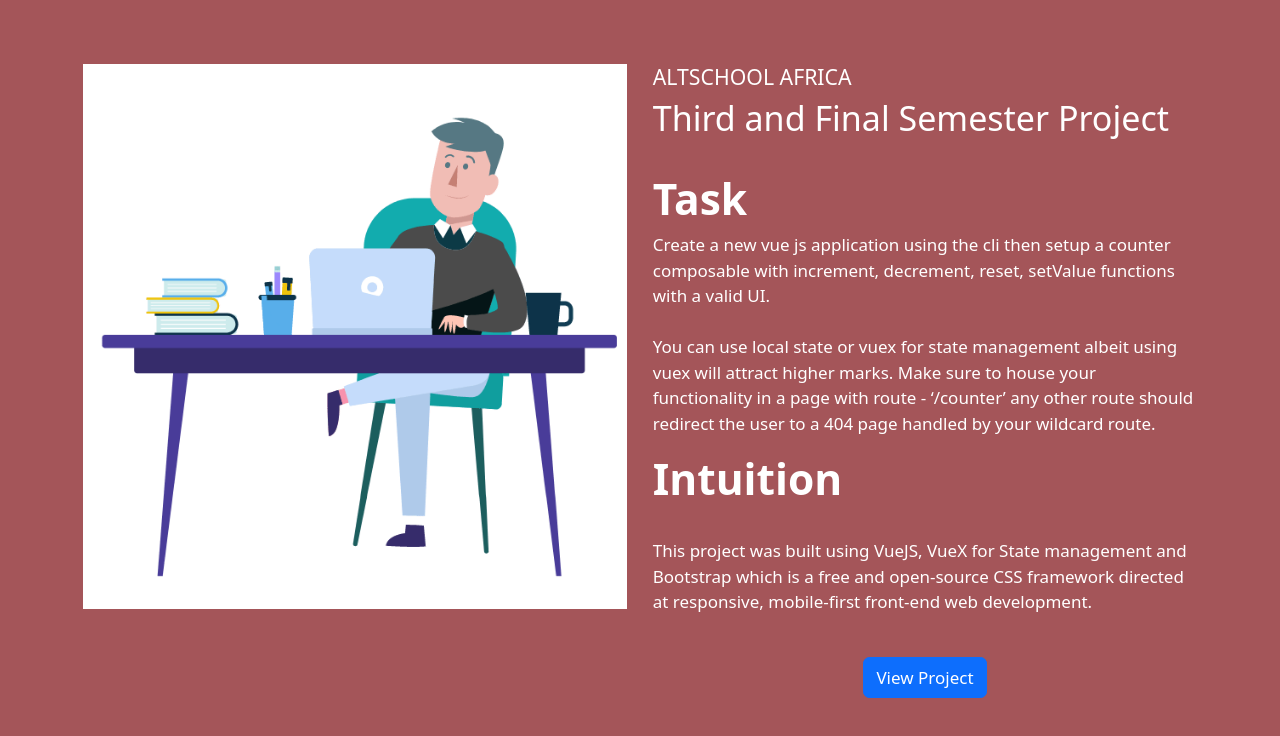
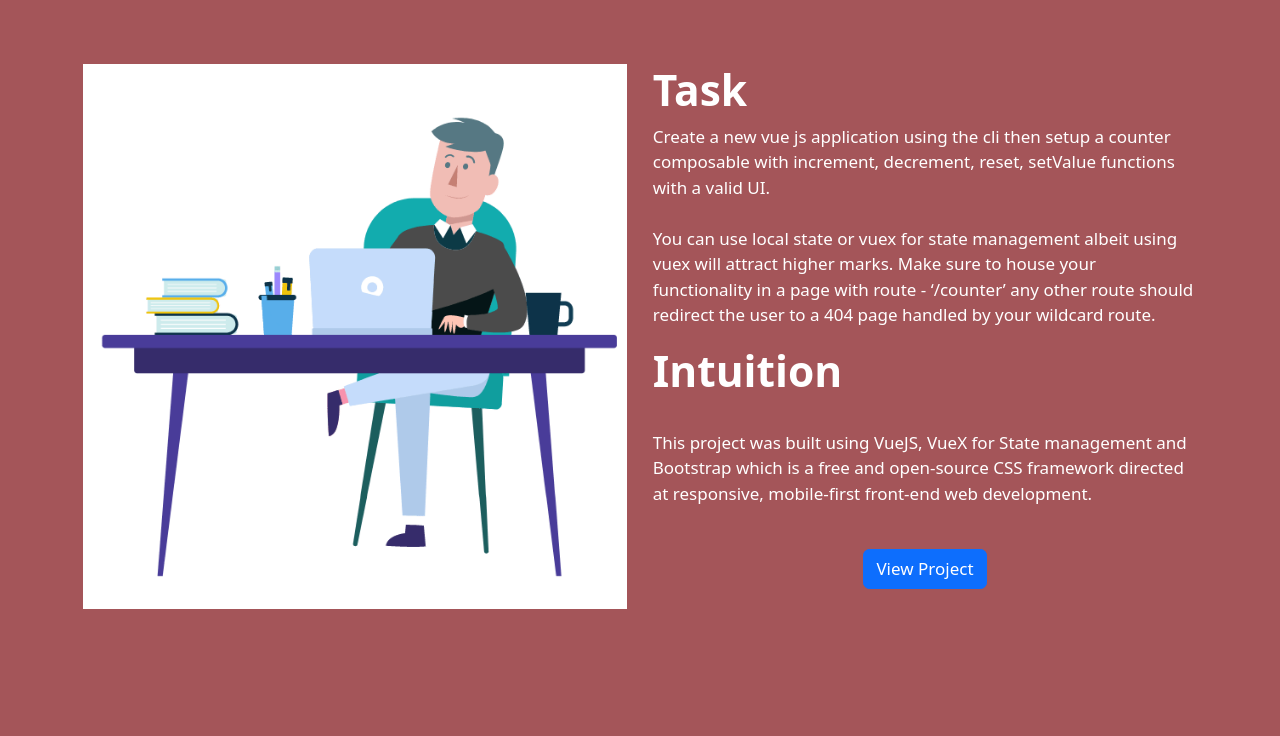
Before and after one commit to Abdul-k1/counter-app, a Vue app: page / in a window 1280 px wide. Shown: the top 736 px of the page. Built offline with nearby package versions, Linux system fonts and the light colour scheme.

Commit message:
Update Home.vue
Removed h2 and h5 headers

```diff
--- a/src/components/Home.vue
+++ b/src/components/Home.vue
@@ -9,9 +9,7 @@
         />
       </div>
       <div class="col-md-6">
-        <h5 class="h5">ALTSCHOOL AFRICA</h5>
-        <h2 class="h2">Third and Final Semester Project</h2>
-        <br />
+
         <h1 class="h1 fw-bold">Task</h1>
         <p class="text-justify">
           Create a new vue js application using the cli then setup a counter
```
